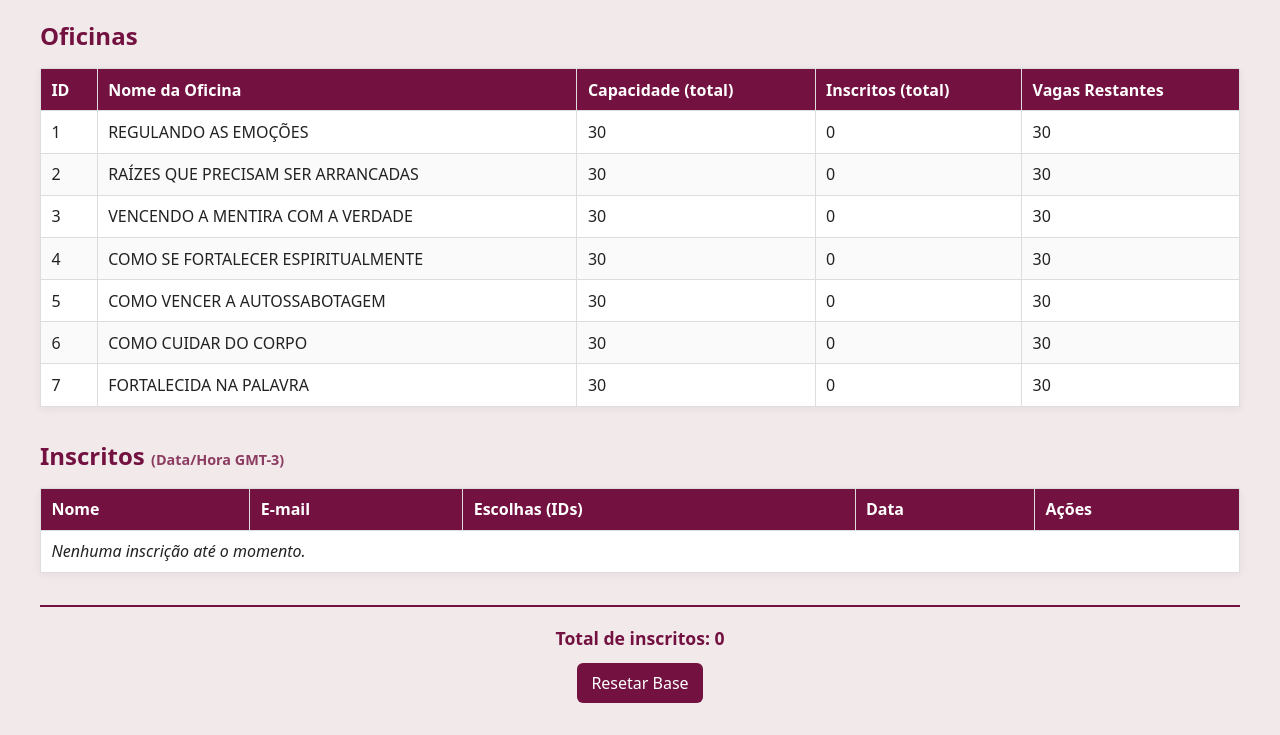
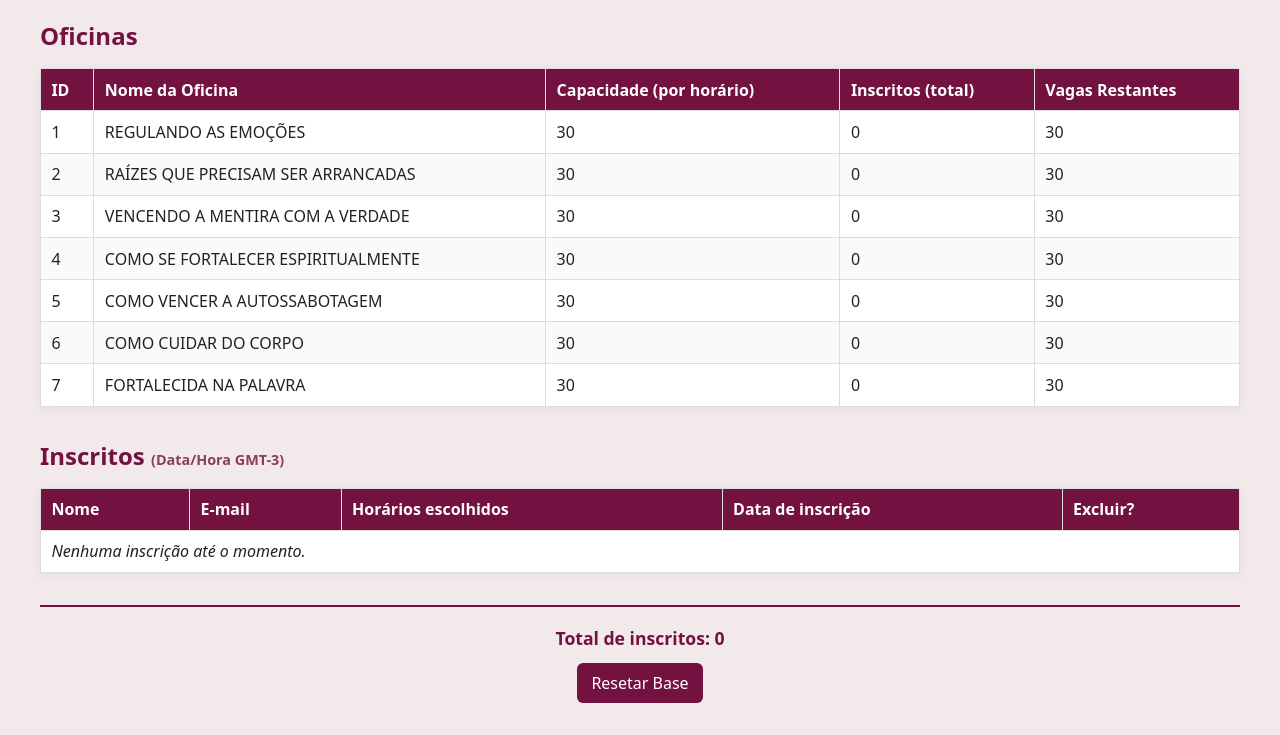
Before and after one commit to pedrodamiao/conferenciamulheresfortes, a Flask app: page /admin in a window 1280 px wide. Shown: the part 87-822 px from the top of the page. Run offline with Flask 3, Linux system fonts and the light colour scheme; the visitor is signed in with stand-in values (Sample User, id 1); data comes from the database, SQL or seed files in the repository; data that the repository does not hold is empty.

Commit message:
Update admin.html

```diff
--- a/templates/admin.html
+++ b/templates/admin.html
@@ -96,7 +96,7 @@
         <tr>
           <th>ID</th>
           <th>Nome da Oficina</th>
-          <th class="nowrap">Capacidade (total)</th>
+          <th class="nowrap">Capacidade (por horário)</th>
           <th class="nowrap">Inscritos (total)</th>
           <th class="nowrap">Vagas Restantes</th>
         </tr>
@@ -120,9 +120,9 @@
         <tr>
           <th>Nome</th>
           <th class="nowrap">E-mail</th>
-          <th>Escolhas (IDs)</th>
-          <th class="nowrap">Data</th>
-          <th class="nowrap">Ações</th>
+          <th>Horários escolhidos</th>
+          <th class="nowrap">Data de inscrição</th>
+          <th class="nowrap">Excluir?</th>
         </tr>
       </thead>
       <tbody>
```
